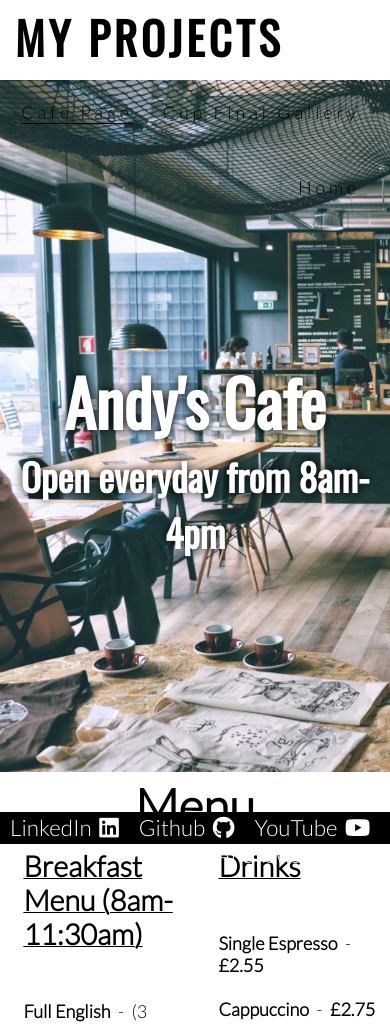
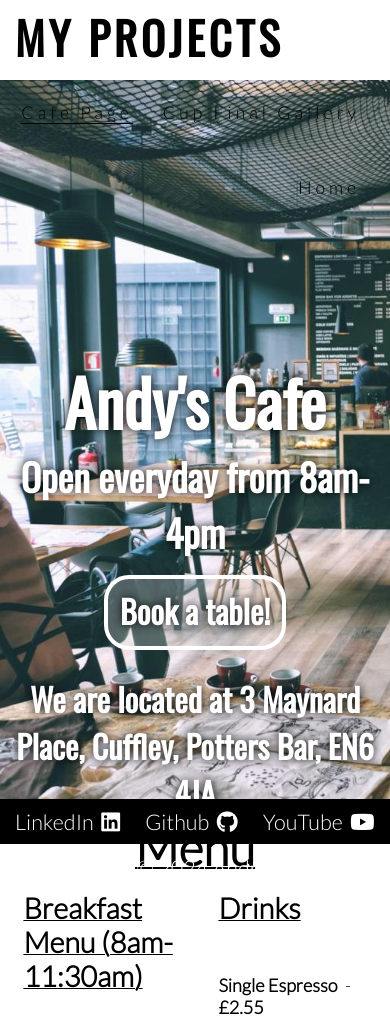
Before and after one commit to AndyJames11/First-Project, a plain HTML site: page cafe.html in a window 390 px wide. Shown: the top 1025 px of the page. Drawn offline with nearby package versions, Linux system fonts and the light colour scheme.

Commit message:
Increased size of footer and ensured all footer elements properly centered. Added styling to booking button and added location text to cafe page. Made text easier to read when screen width reduced

```diff
--- a/cafe-booking.html
+++ b/cafe-booking.html
@@ -1,7 +1,3 @@
-<!-- form element with method attribute = GET -->
-<!-- Action = "confirmation.html" -->
-<!-- Simple booking form that when complete takes you to confirmation.html -->
-
 <!DOCTYPE html>
 <html lang="en">
 
@@ -11,7 +7,6 @@
   <title>Andrew Harvey's Portfolio</title>
   <script async src="https://kit.fontawesome.com/c6b9e58955.js" crossorigin="anonymous"></script>
   <link href="style.css" rel="stylesheet" type="text/css">
-  <link rel="preload" fetchpriority="high" as="image" href="home-page.webp" type="image/webp">
 </head>
 
 <body>
@@ -31,22 +26,21 @@
   </header>
 
   <section>
+    <div id="hero-image"></div>
+    <div id="cover-text">
+      <h2>Andrew Harvey</h2>
+      <h3>My Portfolio Website</h3>
+    </div>
   </section>
 
   <footer>
     <ul>
-      <li class="socials"><a href="https://www.linkedin.com/in/andrew-h-788807124/" target="_blank"
-          class="linkedin">LinkedIn<span></span><i class="fa-brands fa-linkedin"></i></a></li>
-      <li class="socials"><a href="https://github.com/AndyJames11" target="_blank" class="github">Github<span></span><i
-            class="fa-brands fa-github"></i></a></li>
-      <li class="socials"><a href="https://www.youtube.com/@andrewjames1167" target="_blank"
-          class="youtube">YouTube<span></span><i class="fa-brands fa-youtube"></i></a></li>
-      <li class="copyright">
-        <p>© 2024 AndrewJamesCo</p>
-      </li>
+      <li class="socials"><a href="https://www.linkedin.com/in/andrew-h-788807124/" target="_blank" class="linkedin">LinkedIn<span></span><i class="fa-brands fa-linkedin"></i></a></li>
+      <li class="socials"><a href="https://github.com/AndyJames11" target="_blank" class="github">Github<span></span><i class="fa-brands fa-github"></i></a></li>
+      <li class="socials"><a href="https://www.youtube.com/@andrewjames1167" target="_blank"class="youtube">YouTube<span></span><i class="fa-brands fa-youtube"></i></a></li>
+      <li class="copyright"><p>© 2024 AndrewJamesCo</p></li>
     </ul>
   </footer>
 
 </body>
-
 </html>
--- a/cafe-styles.css
+++ b/cafe-styles.css
@@ -13,7 +13,7 @@ body {
 
 #hero-image{
   width: 100%;
-  height: 82vh;
+  height: 87vh;
   background: url("cafe-page.webp");
   background-repeat: no-repeat;
   background-size: cover;
@@ -72,6 +72,74 @@ body {
   text-shadow: 0 0 10px black;
 }
 
+.booking {
+  border: solid 4px white;
+  border-radius: 25px;
+  background-color: rgba(255, 255, 255, 0.25);
+  color: white;
+  font-size: inherit;
+  font-family: inherit;
+  font-weight: inherit;
+  text-shadow: inherit;
+  text-align: center;
+  align-items: center;
+  margin-top: 15px;
+  padding: 8px 12px 12px 12px;
+  text-decoration: none;
+  display: inline-block;
+  cursor: pointer;
+}
+
+#location {
+  font-family: Oswald;
+  position: absolute;
+  text-align: center;
+  top: 90vh;
+  width: 100%;
+  color: rgb(255, 255, 255);
+  font-size: xx-large;
+  font-weight: 600;
+  text-shadow: 0 0 10px black;
+}
+
+@media (max-width:758px)  {
+  #location {
+    top: 85vh;
+  }
+}
+
+@media (max-width:420px)  {
+  #location {
+    top: 80vh;
+  }
+}
+
+@media (max-width:283px)  {
+  #location {
+    top: 83vh;
+    font-size: x-large;
+  }
+
+  .cafe-title {
+    font-size: x-large;
+  }
+}
+
+@media (max-width:215px)  {
+  #location {
+    top: 80vh;
+    font-size: x-large;
+  }
+
+  .cafe-title {
+    font-size: x-large;
+  }
+
+  .booking {
+    font-size: large;
+  }
+}
+
 .menu-items {
   width: 100%;
   text-align: center;
@@ -88,7 +156,7 @@ body {
 
 .row {
   display: flex;
-  margin-bottom: 15px;
+  margin-bottom: 35px;
 }
 
 .column {
@@ -127,21 +195,18 @@ span {
     height: 290px;
   }
 }
-
 footer {
   position: fixed;
   bottom: 0;
   width: 100%;
-  height: 3.5%;
+  height: 45px;
   background-color: black;
-  font-size: 140%;
-  padding-top: 2.5px;
+  font-size: 135%;
 }
 
 .socials {
   list-style: none;
   float: left;
-  left: 0;
 }
 
 .socials a {
@@ -161,13 +226,8 @@ footer {
   color: red;
 }
 
-footer ul {
-  display: inline;
-}
-
 footer li {
-  margin-left: 10px;
-  margin-right: 10px;
+  padding: 10px 10px 10px 15px;
 }
 
 .copyright {
@@ -175,4 +235,5 @@ footer li {
   color: white;
   pointer-events: none;
   list-style: none;
+  margin-right: 10px;
 }
--- a/cafe.html
+++ b/cafe.html
@@ -1,5 +1,5 @@
 <!DOCTYPE html>
-<html>
+<html lang="en">
 
 <head>
   <meta charset="utf-8">
@@ -21,19 +21,19 @@
         <!-- <li><a href="#">TO BE ADDED IN FUTURE My Discord Bot</a></li> -->
         <li><a class="active" href="cafe.html">Cafe Page</a></li>
         <!-- <li><a href="#">TO BE ADDED IN FUTURE About Me</a></li> -->
-        <li><ahref="index.html">Home</a></li>
+        <li><a href="index.html">Home</a></li>
       </ul>
     </nav>
   </header>
 
-  <section>
-    <div id="hero-image"></div>
-  </section>
-
+  <div id="hero-image"></div>
   <div class="cafe-title">
     <h1>Andy's Cafe</h1>
     <h3>Open everyday from 8am-4pm</h3>
+    <button class="booking" type="button" onclick="location.href='cafe-booking.html'">Book a table!</button>
   </div>
+
+  <div id="location">We are located at 3 Maynard Place, Cuffley, Potters Bar, EN6 4JA</div>
 
   <section>
     <div class="menu-items">
@@ -47,7 +47,7 @@
           <p><span style="font-weight: bold;">Eggs Benedict</span>-<span></span>(Ham and Poached Eggs on Sourdough Muffin with Hollandaise Sauce)<span></span>-<span></span><span style="font-weight: bold;">£9.25</span></p><br>
           <p><span style="font-weight: bold;">Eggs on Toast</span>-<span></span>(Your choice of Scrambled, Fried or Poached Eggs on White or Brown Toast)<span></span>-<span></span><span style="font-weight: bold;">£4.95</span></p><br>
           <p><span style="font-weight: bold;">Smashed Avocade on Toasted Sourdough</span>-<span></span>(Topped with Poached Eggs)<span></span>-<span></span><span style="font-weight: bold;">£7.95</span></p><br>
-          <p><span style="font-weight: bold;">Bubble 'N Bacon</span>-<span></span>(Homemade Bubble 'N Squeak with Bacon, Grilled Tomatoes and Poached Eggs)<span></span>-<span></span><span style="font-weight: bold;">£9.95</span></p><br>
+          <p><span style="font-weight: bold;">Bubble 'N Bacon</span>-<span></span>(Homemade Bubble 'N Squeak with Bacon, Grilled and Eggs)<span></span>-<span></span><span style="font-weight: bold;">£9.95</span></p><br>
           <p><span style="font-weight: bold;">Breakfast Sandwich</span>-<span></span>(Bacon or Sausage on White, Brown or Bap)<span></span>-<span></span><span style="font-weight: bold;">£4.75</span></p><br>
           <br>
           <h3>Lunch Menu (11:30am-4pm)</h3>
@@ -56,8 +56,8 @@
           <p><span style="font-weight: bold;">Club Sandwich</span>-<span></span>(Chicken, Lettuce and Bacon in a 9 inch white baguette)<span></span>-<span></span><span style="font-weight: bold;">£6.00</span></p><br>
           <p><span style="font-weight: bold;">Salmon and Cream Cheese Toasted Bagel</span>-<span></span>(Served with a side salad)<span></span>-<span></span><span style="font-weight: bold;">£6.00</span></p><br>
           <p><span style="font-weight: bold;">Jacket Potato</span>-<span></span>(Served with a choice of Cheese, Beans, Tuna, Pulled Pork)<span></span>-<span></span><span style="font-weight: bold;">£6.75</span></p><br>
-          <p><span style="font-weight: bold;">Beef Burger</span>-<span></span>(6oz Burger with Cheese, Lettuce, Tomato and Red Onion with a side of Chips)<span></span>-<span></span><span style="font-weight: bold;">£11.95</span></p><br>
-          <p><span style="font-weight: bold;">Chicken Burger</span>-<span></span>(Fried Chicken Breast with Lettuce, Tomato and Mayonnaise with a side of Chips)<span></span>-<span></span><span style="font-weight: bold;">£11.95</span></p><br>
+          <p><span style="font-weight: bold;">Beef Burger</span>-<span></span>(6oz Burger with Cheese, Lettuce, Tomato and Red Onion)<span></span>-<span></span><span style="font-weight: bold;">£11.95</span></p><br>
+          <p><span style="font-weight: bold;">Chicken Burger</span>-<span></span>(Fried Chicken Breast with Lettuce, Tomato and Mayonnaise)<span></span>-<span></span><span style="font-weight: bold;">£11.95</span></p><br>
           <p><span style="font-weight: bold;">Sides</span>-<span></span>(Bowl of Chips, Mixed Salad or Portion of Halloumi)<span></span>-<span></span><span style="font-weight: bold;">£3.95</span></p><br>
         </div>
         <div class="column">
--- a/style.css
+++ b/style.css
@@ -141,16 +141,14 @@ footer {
   position: fixed;
   bottom: 0;
   width: 100%;
-  height: 3.5%;
+  height: 45px;
   background-color: black;
-  font-size: 140%;
-  padding-top: 2.5px;
+  font-size: 135%;
 }
 
 .socials {
   list-style: none;
   float: left;
-  left: 0;
 }
 
 .socials a {
@@ -170,13 +168,8 @@ footer {
   color: red;
 }
 
-footer ul {
-  display: inline;
-}
-
 footer li {
-  margin-left: 10px;
-  margin-right: 10px;
+  padding: 10px 10px 10px 15px;
 }
 
 .copyright {
@@ -184,4 +177,5 @@ footer li {
   color: white;
   pointer-events: none;
   list-style: none;
+  margin-right: 10px;
 }
```
Also changed, not shown: index.html (+4 -10 lines).
